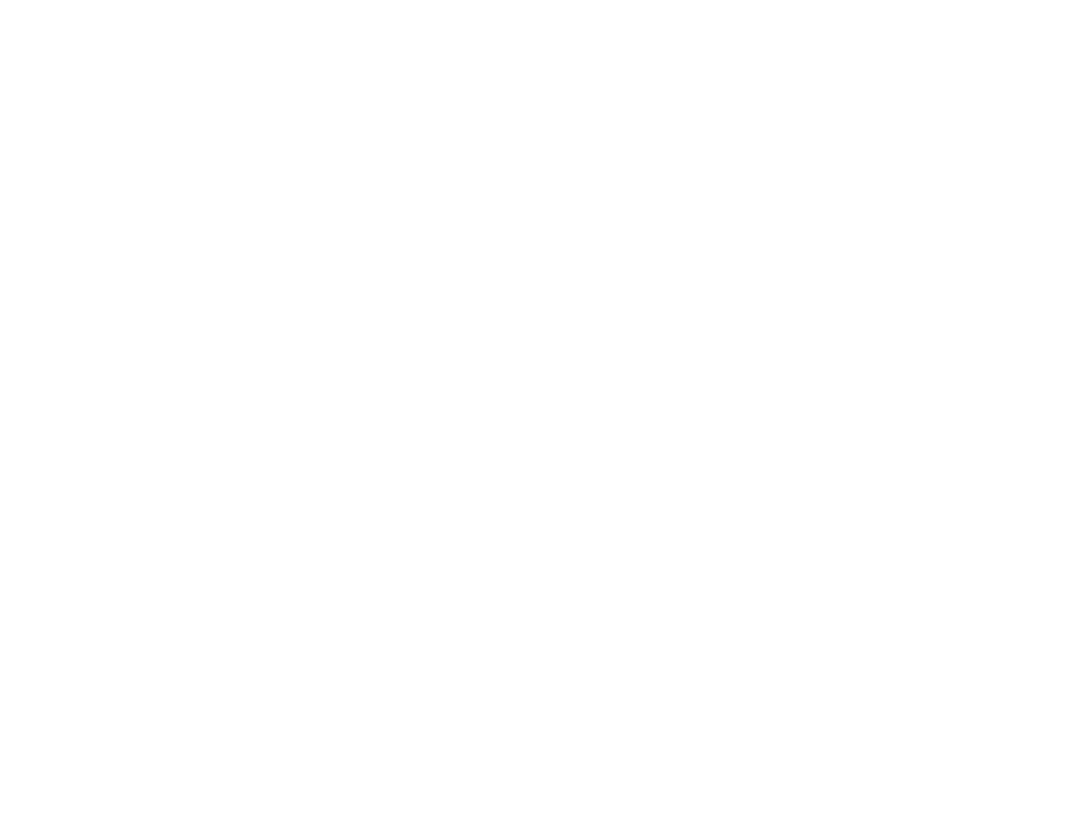
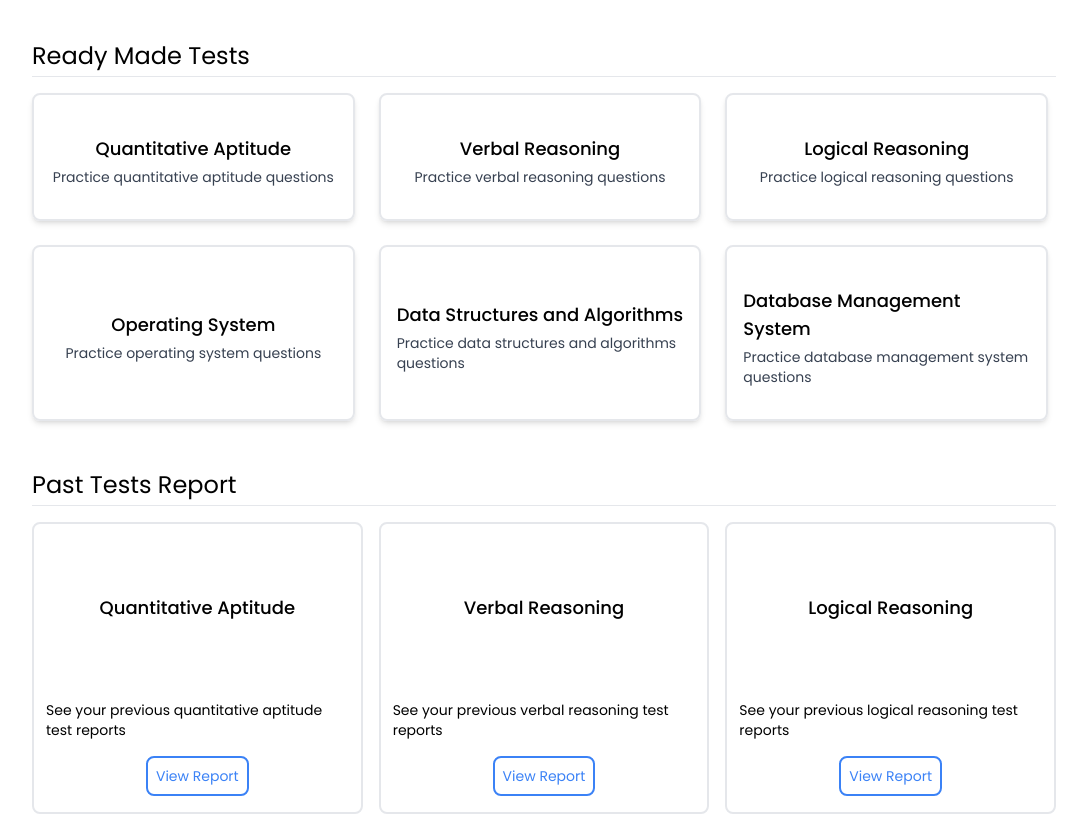
Before and after one commit to Swayam-Khare/Edify, a React (Vite) app in the folder frontend/: page /dashboard in a window 1280 px wide. Shown: the top 815 px of the page, without its empty margins (96-1183 px from the left). Built offline with nearby package versions, Linux system fonts and the light colour scheme.

Commit message:
Created Dashboard UI

```diff
--- a/frontend/src/App.jsx
+++ b/frontend/src/App.jsx
@@ -5,14 +5,11 @@ import Signup from './views/Signup';
 import Signin from './views/Signin';
 import './App.css';
 import Dashboard from './views/Dashboard';
-import { Provider } from 'react-redux';
-import store from './store';
 
 function App() {
 
   return (
     <>
-      <Provider store={store}>
       <BrowserRouter>
         <Routes>
           <Route path="/signup" element={<Signup />} />
@@ -22,7 +19,7 @@ function App() {
           <Route path="/add" element={<AddQuestion />} />
         </Routes>
       </BrowserRouter>
-      </Provider>
+
     </>
   )
 }
--- a/frontend/src/components/Button.jsx
+++ b/frontend/src/components/Button.jsx
@@ -1,6 +1,6 @@
 
 
-export default function Button({ label, onClick }) {
+export default function Button({ label, onClick, color }) {
   return (
     <button onClick={onClick} type="button" className="w-full bg-primary text-white rounded-3xl font-medium px-5 py-2.5 hover:bg-green-900">
       {label}
--- a/frontend/src/components/Navbar.jsx
+++ b/frontend/src/components/Navbar.jsx
@@ -20,7 +20,7 @@ export default function Navbar() {
         <div className="ml-32 cursor-pointer">
           <a href="/"><Logo width={40} /></a>
         </div>
-        <div className="flex w- gap-10 mr-2 font-medium">
+        <div className="flex gap-10 mr-2 font-medium">
           <div className="flex items-center gap-5">
             <span onClick={() => goTo('hero')} className="hover:text-primary border-white border-b-4 hover:border-primary  h-full py-6 px-4 cursor-pointer">Home</span>
 
--- a/frontend/src/components/NavbarAlt.jsx
+++ b/frontend/src/components/NavbarAlt.jsx
@@ -2,10 +2,13 @@ import React, { useState } from 'react';
 import Logo from "./Logo";
 import Button from "./Button";
 import ProfileMenu from './ProfileMenu';
+import { useNavigate } from 'react-router-dom';
 
 export default function NavbarAlt({ user }) {
-  const goTo = (id) => {
-    document.getElementById(id).scrollIntoView({ behavior: "smooth" });
+  const navigate = useNavigate();
+
+  const goTo = (path) => {
+    navigate(`/${path}`);
   }
 
   const [isOpen, setIsOpen] = useState(false);
@@ -18,20 +21,19 @@ export default function NavbarAlt({ user }) {
         </div>
         <div className="flex gap-10 mr-2 font-medium">
           <div className="flex items-center gap-5">
-            <span onClick={() => goTo('hero')} className="hover:text-primary border-white border-b-4 hover:border-primary  h-full py-6 px-4 cursor-pointer">Dashboard</span>
+            <span onClick={() => goTo('dashboard')} className="hover:text-primary border-white border-b-4 hover:border-primary  h-full py-6 px-4 cursor-pointer">Dashboard</span>
 
-            <span onClick={() => goTo('about-project')} className="hover:text-primary border-white border-b-4 hover:border-primary  h-full py-6 px-4 cursor-pointer">Tests</span>
+            <span onClick={() => goTo('tests')} className="hover:text-primary border-white border-b-4 hover:border-primary  h-full py-6 px-4 cursor-pointer">Tests</span>
 
-            <span onClick={() => goTo('about-team')} className="bg-primary text-white rounded-3xl font-medium px-5 py-2.5 hover:bg-green-900 cursor-pointer">Start Test</span>
+            <span onClick={() => goTo('create')} className="bg-primary text-white rounded-3xl font-medium px-5 py-2.5 hover:bg-green-900 cursor-pointer">Start Test</span>
           </div>
 
           <div className="border-2 my-4"></div>
 
           <div className="flex items-center gap-5">
             <div className="relative">
-              <button className='flex justify-center items-center mr-5' onClick={() => setIsOpen(!isOpen)}>
-              <div className="bg-red-100 flex w-4 h-4 p-5 border-gray-300 border-2 justify-center items-center mr-4 rounded-full ">{user.username.charAt(0).toUpperCase()}</div>
-                Profile
+              <button className='flex justify-center items-center mr-4' onClick={() => setIsOpen(!isOpen)}>
+                <div className="bg-red-100 flex w-4 h-4 p-5 border-gray-300 border-2 hover:border-black justify-center items-center mr-2 rounded-full ">{user.username.charAt(0).toUpperCase()}</div>
               </button>
               {isOpen && (<ProfileMenu user={user} />)}
             </div>
--- a/frontend/src/components/ProfileMenu.jsx
+++ b/frontend/src/components/ProfileMenu.jsx
@@ -1,11 +1,11 @@
 
 
-export default function ProfileMenu() {
+export default function ProfileMenu({ user }) {
   return (
-    <div className="absolute right-0 mt-4 w-48 bg-white border border-gray-200 divide-y divide-gray-100 rounded-md shadow-lg">
+    <div className="absolute z-50 right-0 mt-4 w-48 bg-white border border-gray-200 divide-y divide-gray-100 rounded-md shadow-lg">
       <div className="px-4 py-3">
         <p className="text-sm">Signed in as</p>
-        <p className="text-sm font-medium text-gray-900">user@example.com</p>
+        <p className="text-sm font-medium text-gray-900">{user.email}</p>
       </div>
       <div className="py-1">
         <a href="#" className="block px-4 py-2 text-sm text-gray-700 hover:bg-gray-100">Your Profile</a>
--- /dev/null
+++ b/frontend/src/components/SubjectCard.jsx
@@ -0,0 +1,12 @@
+import Button from "./Button";
+
+
+export default function SubjectCard({ subject, color }) {
+  return (
+    <div className={`flex cursor-pointer mr-2 mb-2 flex-col items-center justify-center shadow-md rounded-lg px-4 py-8 bg-gradient-to-r from-${color}-200 to-${color}-300 transform transition-transform duration-500 hover:scale-105 border-2 border-${color}-400`}>
+
+      <div className="text-lg font-medium mt-2">{subject.name}</div>
+      <div className="text-sm text-gray-700 mt-1">{subject.description}</div>
+    </div>
+  );
+}
--- /dev/null
+++ b/frontend/src/components/TestCard.jsx
@@ -0,0 +1,17 @@
+
+
+export default function TestCard({ subject, color }) {
+  return (
+    <div className={`rounded-lg overflow-hidden transform transition-transform duration-500 hover:scale-105 border-2 border-${color}-400`}>
+      <div className={`flex justify-center text-center items-center h-40 px-4 bg-gradient-to-r from-${color}-200 to-${color}-300`}>
+        <div className="text-lg font-medium mt-2">{subject.name}</div>
+      </div>
+      <div className="mx-3 text-sm mt-4">
+        <p className="">{subject.description}</p>
+        <div className="text-center my-4">
+          <button className="border-2 border-blue-500 text-blue-500 p-2 rounded-lg">View Report</button>
+        </div>
+      </div>
+    </div>
+  );
+}
--- a/frontend/src/views/Dashboard.jsx
+++ b/frontend/src/views/Dashboard.jsx
@@ -1,10 +1,54 @@
 import { useEffect, useState } from "react";
 import NavbarAlt from "../components/NavbarAlt";
-
+import SubjectCard from "../components/SubjectCard";
+import TestCard from "../components/TestCard";
 
 export default function Dashboard() {
 
   const [user, setUser] = useState(null);
+  const subjects = [{
+    name: 'Quantitative Aptitude',
+    description: 'Practice quantitative aptitude questions',
+  },
+  {
+    name: 'Verbal Reasoning',
+    description: 'Practice verbal reasoning questions',
+  },
+  {
+    name: 'Logical Reasoning',
+    description: 'Practice logical reasoning questions',
+  },
+  {
+    name: 'Operating System',
+    description: 'Practice operating system questions',
+  },
+  {
+    name: 'Data Structures and Algorithms',
+    description: 'Practice data structures and algorithms questions',
+  },
+  {
+    name: 'Database Management System',
+    description: 'Practice database management system questions',
+  }
+  ];
+
+  const pastSubjects = [{
+    name: 'Quantitative Aptitude',
+    description: 'See your previous quantitative aptitude test reports',
+  },
+  {
+    name: 'Verbal Reasoning',
+    description: 'See your previous verbal reasoning test reports',
+  },
+  {
+    name: 'Logical Reasoning',
+    description: 'See your previous logical reasoning test reports',
+  },
+  {
+    name: 'Database Management System',
+    description: 'See your previous database management system test reports',
+  }
+  ];
 
   useEffect(() => {
     const user = JSON.parse(localStorage.getItem('user'));
@@ -13,11 +57,29 @@ export default function Dashboard() {
 
   return (
     <>
-    <div>
-      {user && (<NavbarAlt user={user}/>)}
-    </div>
+      <div>
+        {user && (<NavbarAlt user={user} />)}
+      </div>
 
+      <div className="mx-32 mt-10">
+        <div className="text-2xl mb-1">Ready Made Tests</div>
+        <hr />
+        <div className="grid grid-cols-1 lg:grid-cols-3 md:grid-cols-2 gap-4 mt-4">
+          {subjects.map((subject, index) => (
+            <SubjectCard key={index} subject={subject} color='purple'/>
+          ))}
+        </div>
+      </div>
 
+      <div className="mx-32 mt-10 mb-6">
+        <div className="text-2xl mb-1">Past Tests Report</div>
+        <hr />
+        <div className="grid grid-cols-1 lg:grid-cols-3 md:grid-cols-2 gap-4 mt-4">
+          {pastSubjects.map((subject, index) => (
+            <TestCard key={index} subject={subject} color='blue' />
+          ))}
+        </div>
+      </div>
     </>
   );
 }
--- a/frontend/src/views/Home.jsx
+++ b/frontend/src/views/Home.jsx
@@ -36,7 +36,6 @@ export default function Home() {
         <Footer />
       </section>
 
-      // fab button to take user to top of the page
       {!isTop && (<Fab id="hero" />)}
     </>
   )
```
Also changed, not shown: frontend/src/assets/dropdown.svg (added). Lines whose indentation alone changed are shown as unchanged.
